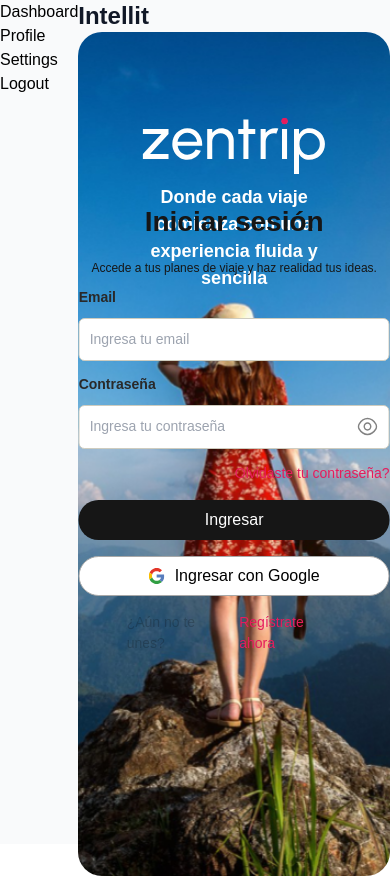
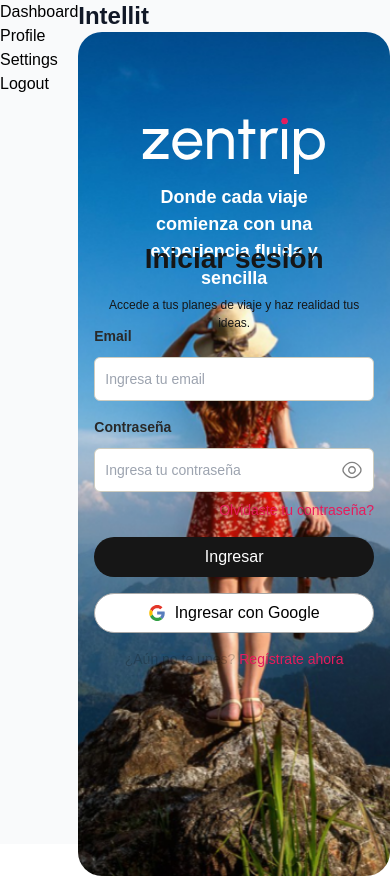
Before and after one commit to Ignacio918/viajes-app, a React (Vite) app in the folder viajes-app/: page /login in a window 390 px wide. Built offline with nearby package versions, Linux system fonts and the light colour scheme; a web font is replaced by a local one.

Commit message:
acomodar formulario derecho

```diff
--- a/viajes-app/src/pages/LoginPage.tsx
+++ b/viajes-app/src/pages/LoginPage.tsx
@@ -88,6 +88,7 @@ const LoginPage: React.FC<LoginPageProps> = ({ onAuthSuccess, handleRegisterClic
           <span className="login-subtitle">Donde cada viaje comienza con una experiencia fluida y sencilla</span>
         </div>
       </div>
+      <div className="form-container">
         <div className="login-form-container">
           <div className="login-form-header">
             <span className="login-title">Iniciar sesión</span>
@@ -124,6 +125,7 @@ const LoginPage: React.FC<LoginPageProps> = ({ onAuthSuccess, handleRegisterClic
           </form>
           {error && <p className="login-error">{error}</p>}
         </div>
+      </div>
       <div className="login-decorative-rect-1"></div>
       <div className="login-decorative-rect-2"></div>
       <img src={IlusAvionLogin} alt="Avion" className="login-icon" />
--- a/viajes-app/src/styles/LoginPage.css
+++ b/viajes-app/src/styles/LoginPage.css
@@ -42,8 +42,12 @@ body {
   @apply text-center text-white text-[18px] font-bold;
 }
 
+.form-container {
+  @apply flex justify-center items-center w-full h-full sm:w-[50%] sm:h-full absolute right-0 top-0;
+}
+
 .login-form-container {
-  @apply absolute top-[168.5px] left-[50%] transform -translate-x-1/2 sm:left-[862px] flex flex-col justify-start items-center gap-6 h-[432px];
+  @apply flex flex-col justify-start items-center gap-6 w-[311px];
 }
 
 .login-form-header {
@@ -59,15 +63,15 @@ body {
 }
 
 .login-form {
-  @apply flex flex-col justify-start items-center gap-4 h-[344px];
+  @apply flex flex-col justify-start items-center gap-4 h-[344px] w-full;
 }
 
 .login-input-group {
-  @apply flex flex-col justify-start items-end gap-4 h-[158px];
+  @apply flex flex-col justify-start items-end gap-4 h-[158px] w-full;
 }
 
 .login-input-container {
-  @apply w-[311px] h-[71px] flex flex-col justify-center items-start gap-2.5;
+  @apply w-full flex flex-col justify-center items-start gap-2.5;
 }
 
 .login-input-label {
@@ -91,11 +95,11 @@ body {
 }
 
 .login-button {
-  @apply inline-flex justify-center items-center w-[311px] h-[40px] p-[10px] bg-[#161616] rounded-full text-white text-[16px] font-normal border-none cursor-pointer;
+  @apply inline-flex justify-center items-center w-full h-[40px] p-[10px] bg-[#161616] rounded-full text-white text-[16px] font-normal border-none cursor-pointer;
 }
 
 .login-google-button {
-  @apply inline-flex justify-center items-center gap-2.5 w-[311px] h-[40px] p-[10px] bg-white rounded-full border border-[#A8A8A8] cursor-pointer;
+  @apply inline-flex justify-center items-center gap-2.5 w-full h-[40px] p-[10px] bg-white rounded-full border border-[#A8A8A8] cursor-pointer;
 }
 
 .google-icon {
@@ -103,7 +107,7 @@ body {
 }
 
 .login-signup {
-  @apply inline-flex justify-center items-center gap-1 w-[215px];
+  @apply inline-flex justify-center items-center gap-1 w-full;
 }
 
 .signup-text {
```
Lines whose indentation alone changed are shown as unchanged.
